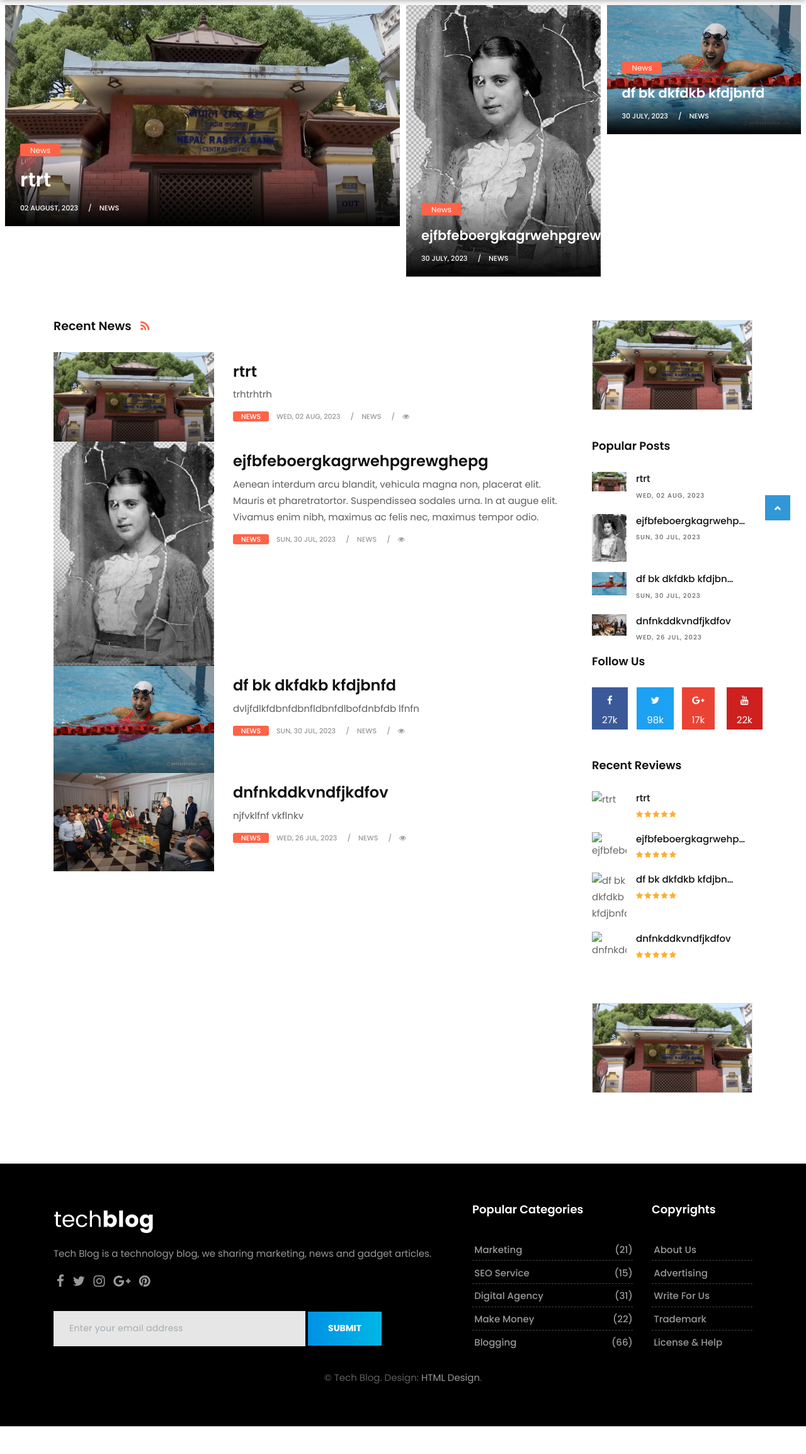
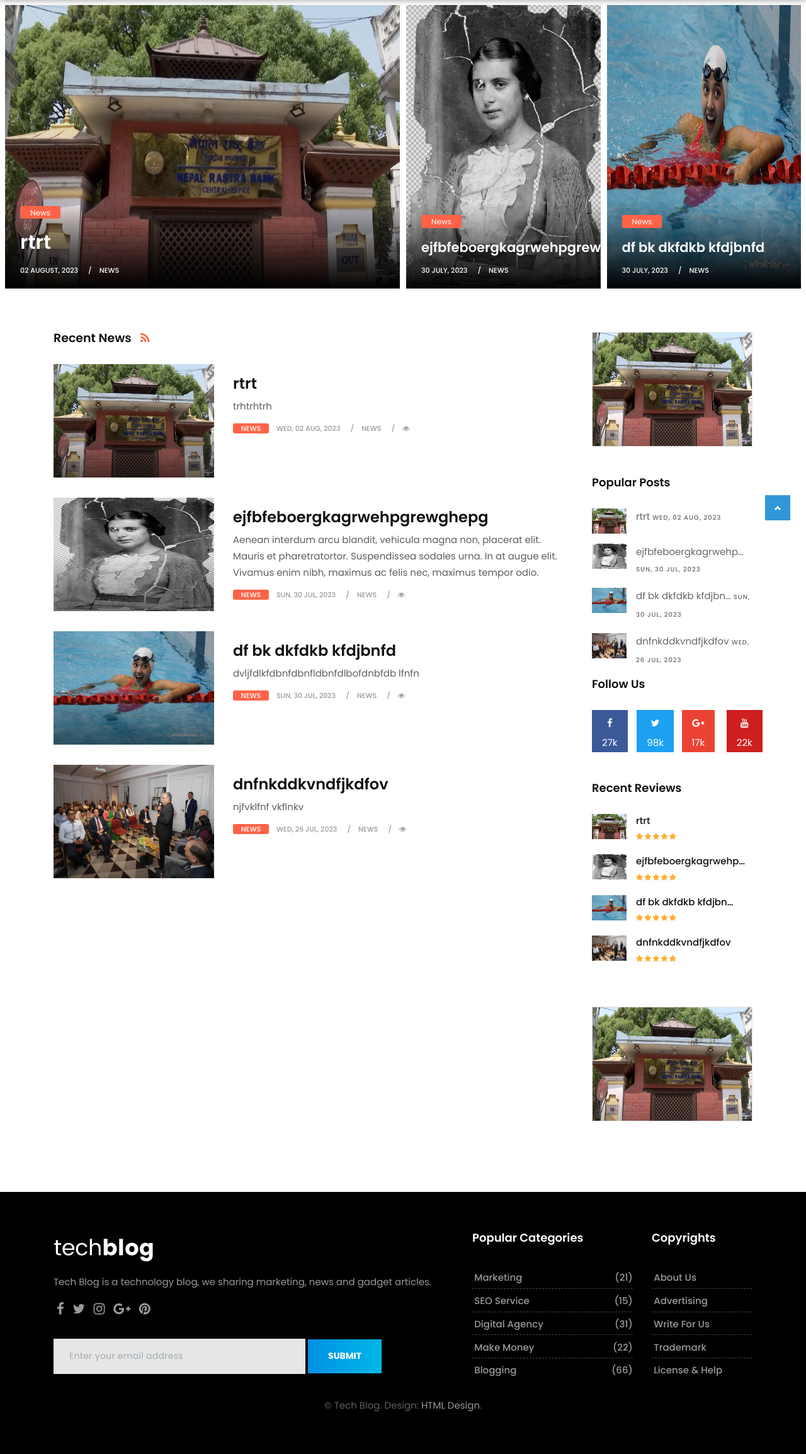
Before and after one commit to Abhi-AD/Tech_news, a Django app: page / in a window 1280 px wide. Shown: the part 74-2382 px from the top of the page at 63% size. Before the commit the page ends 2338 px from the top, so only its background shows below. Run offline with Django 4.2, Linux system fonts and the light colour scheme; data comes from the database, SQL or seed files in the repository; both versions use the stored data as it was after the commit; some libraries are stand-ins or nearby versions.

Commit message:
tech section review,title

```diff
--- a/templates/tech/index/sections/right/tech_section_footer.html
+++ b/templates/tech/index/sections/right/tech_section_footer.html
@@ -3,7 +3,7 @@
 <div class="widget">
     <div class="banner-spot clearfix">
         <div class="banner-img">
-            <img src="{{ section.feature_image.url }}" alt="{{ section.title }}" class="img-fluid">
+            <img src="{{ section.feature_image.url }}" alt="{{ section.title }}" height="180px">
         </div><!-- end banner-img -->
     </div><!-- end banner -->
 </div><!-- end widget -->
--- a/templates/tech/index/sections/right/tech_section_papular.html
+++ b/templates/tech/index/sections/right/tech_section_papular.html
@@ -5,7 +5,7 @@
             {% for recent_post in recent_posts %}
              <a href="tech-single.html" class="list-group-item list-group-item-action flex-column align-items-start">
                  <div class="w-100 justify-content-between">
-                     <img src="{{recent_post.feature_image.url}}" alt="{{recent_post.title}}" class="img-fluid float-left">
+                     <img src="{{recent_post.feature_image.url}}" alt="{{recent_post.title}}" class="float-left" height="40px>
                      <h5 class="mb-1">{{recent_post.title |truncatechars:20}}</h5>
                      <small>{{recent_post.published_at|date:"D, d M, Y"}}</small>
                  </div>
--- a/templates/tech/index/sections/right/tech_section_review.html
+++ b/templates/tech/index/sections/right/tech_section_review.html
@@ -6,7 +6,7 @@
             {% for reviews_post in reviews_posts %}
              <a href="tech-single.html" class="list-group-item list-group-item-action flex-column align-items-start">
                  <div class="w-100 justify-content-between">
-                     <img src="{{ reviews_post.image.url }}" alt="{{ reviews_post.title }}" class="img-fluid float-left">
+                     <img src="{{ reviews_post.feature_image.url }}" alt="{{ reviews_post.title }}" class="float-left" height="40px">
                      <h5 class="mb-1">{{reviews_post.title|truncatechars:20}}</h5>
                      <span class="rating">
                          <i class="fa fa-star"></i>
--- a/templates/tech/index/sections/right/tech_section_title.html
+++ b/templates/tech/index/sections/right/tech_section_title.html
@@ -2,8 +2,7 @@
 <div class="widget">
     <div class="banner-spot clearfix">
         <div class="banner-img">
-            <img src="{{ section.feature_image.url }}" alt="{{ section.title }}" class="img-fluid" width="180px"
-                height="180px">
+            <img src="{{ section.feature_image.url }}" alt="{{ section.title }}" height="180px">
         </div><!-- end banner-img -->
     </div><!-- end banner -->
 </div><!-- end widget -->
--- a/templates/tech/index/sections/tech_section_left.html
+++ b/templates/tech/index/sections/tech_section_left.html
@@ -10,7 +10,7 @@
                <div class="col-md-4">
                     <div class="post-media">
                          <a href="tech-single.html" title="">
-                              <img src="{{recent_post.feature_image.url}}" alt="{{recent_post.title}}" class="img-fluid">
+                              <img src="{{recent_post.feature_image.url}}" alt="{{recent_post.title}}" height="180px">
                               <div class="hovereffect"></div>
                          </a>
                     </div><!-- end media -->
@@ -26,8 +26,7 @@
                     <small><a href="tech-single.html" title=""><i class="fa fa-eye"></i> {{recent_post.views_count}}</a></small>
                </div><!-- end meta -->
           </div><!-- end blog-box -->
+          <hr class="invis">
           {% endfor%}
-
-          <hr class="invis">
      </div>
 </div>
--- a/templates/tech/index/tech_first_section.html
+++ b/templates/tech/index/tech_first_section.html
@@ -6,7 +6,7 @@
         <div class="masonry-blog clearfix">
             <div class="first-slot">
                 <div class="masonry-box post-media">
-                    <img src="{{ section.feature_image.url }}" alt="{{ section.title }}" class="img-fluid">
+                    <img src="{{ section.feature_image.url }}" alt="{{ section.title }}" height="450px">
                     <div class="shadoweffect">
                         <div class="shadow-desc">
                             <div class="blog-meta">
@@ -24,7 +24,7 @@
             {% for post in sections %}
             <div class="second-slot">
                 <div class="masonry-box post-media">
-                    <img src="{{ post.feature_image.url }}" alt="{{ post.title }}" class="img-fluid">
+                    <img src="{{ post.feature_image.url }}" alt="{{ post.title }}"  height="450px">
                     <div class="shadoweffect">
                         <div class="shadow-desc">
                             <div class="blog-meta">
```
Also changed, not shown: db.sqlite3, media/post_images/23/08/02/nrb-nepal-rashtra-bank-1024x573-1.jpg (added).
